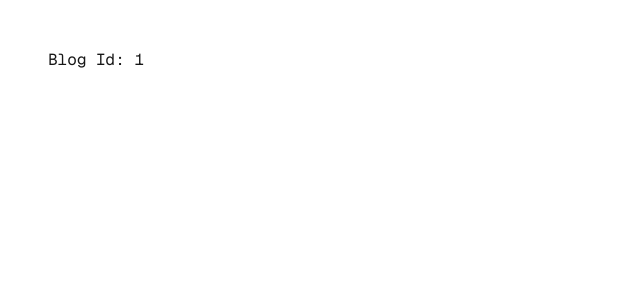
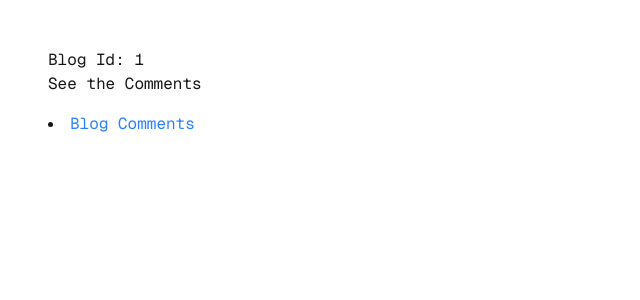
Before and after one commit to AkkalDhami/NEXT-JS, a Next.js app in the folder 02-routing-in-nextjs/: page /blogs/1 in a window 1280 px wide. Shown: the top 300 px of the page, without its empty margins (0-640 px from the left). Built offline with nearby package versions, Linux system fonts and the light colour scheme.

Commit message:
Nested Dynamic Routing in Next.js

```diff
--- /dev/null
+++ b/02-routing-in-nextjs/app/blogs/[blogId]/comments/[commentId]/page.js
@@ -0,0 +1,12 @@
+import React from "react";
+
+export default async function page({ params }) {
+  const { blogId, commentId } = await params;
+  return (
+    <div className="font-mono p-12">
+      <h1>Comment - {commentId} Page</h1>
+      <p>List of comments for blog id: {blogId}</p>
+      <p>Comment Id: {commentId}</p>
+    </div>
+  );
+}
--- /dev/null
+++ b/02-routing-in-nextjs/app/blogs/[blogId]/comments/page.js
@@ -0,0 +1,12 @@
+import React from "react";
+
+export default async function page({ params }) {
+  console.log(await params);
+  const { blogId } = await params;
+  return (
+    <div className="font-mono p-12">
+      <h1>Comments Page</h1>
+      <p>List of comments for blog id: {blogId}</p>
+    </div>
+  );
+}
--- a/02-routing-in-nextjs/app/blogs/[blogId]/page.js
+++ b/02-routing-in-nextjs/app/blogs/[blogId]/page.js
@@ -1,8 +1,23 @@
+import Link from "next/link";
 import React from "react";
 
 export default async function page({ params }) {
-  // console.log(await params);
+  console.log(await params);
   const { blogId } = await params;
 
-  return <div className="font-mono p-12">Blog Id: {blogId}</div>;
+  return (
+    <div className="font-mono p-12">
+      <h1>Blog Id: {blogId}</h1>
+      <p>See the Comments</p>
+      <ul className="list-disc list-inside mt-4">
+        <li>
+          <Link
+            href={`/blogs/${blogId}/comments`}
+            className="text-blue-500 hover:underline">
+            Blog Comments
+          </Link>
+        </li>
+      </ul>
+    </div>
+  );
 }
--- a/02-routing-in-nextjs/app/blogs/page.js
+++ b/02-routing-in-nextjs/app/blogs/page.js
@@ -23,6 +23,7 @@ export default async function page() {
           </Link>
         </li>
       </ul>
+
     </div>
   );
 }
```
